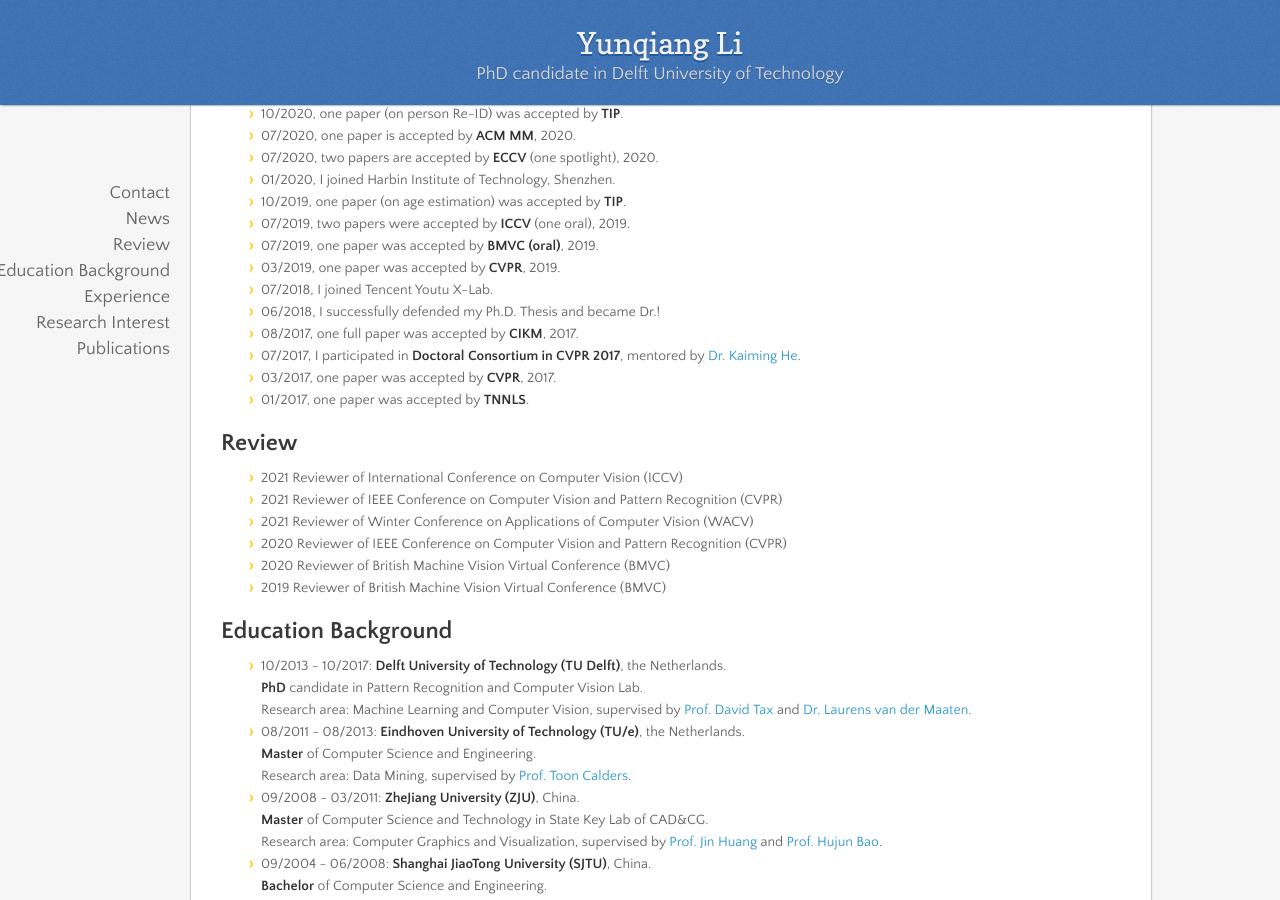
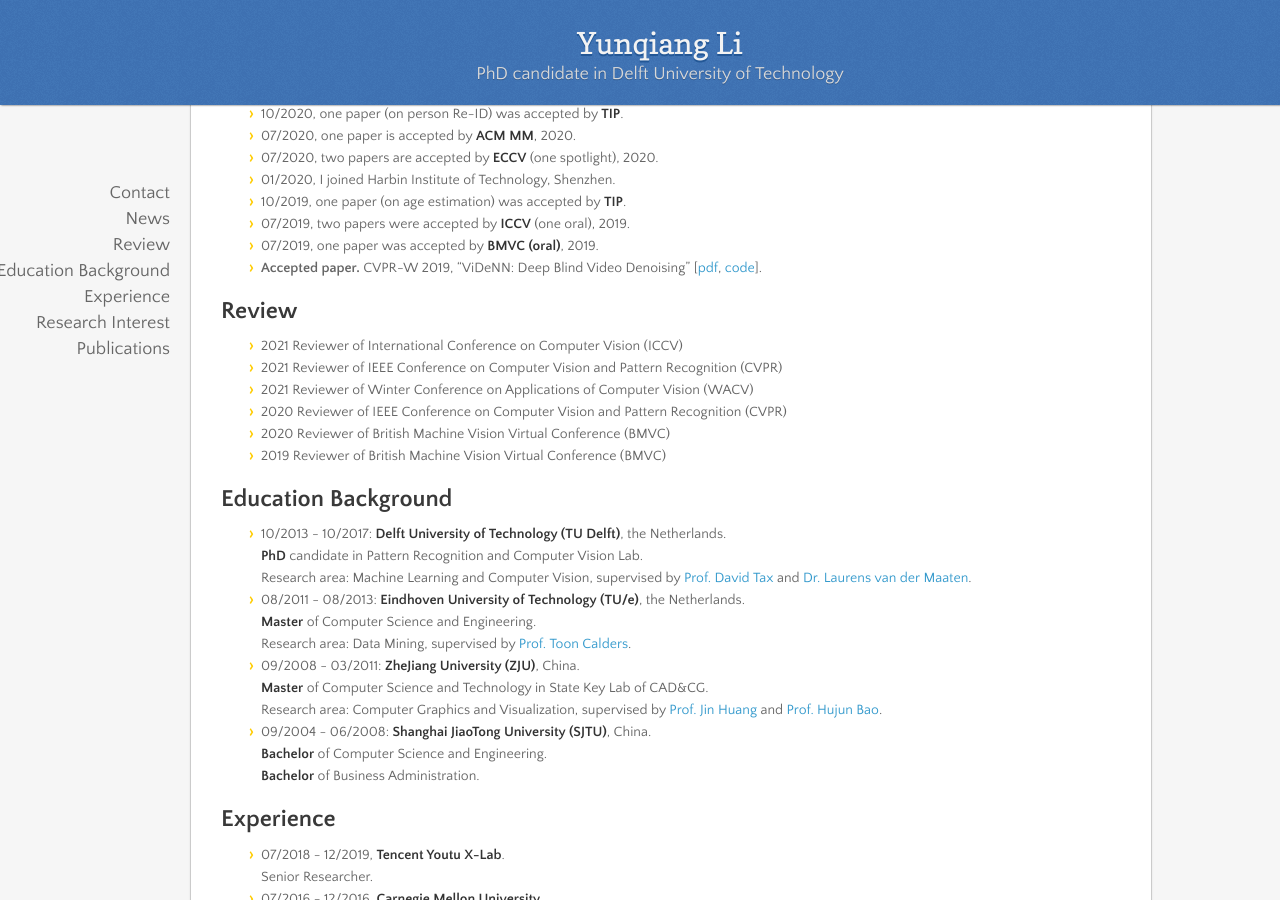
Before and after one commit to liyunqianggyn/liyunqianggyn.github.io, a Jekyll site: the page built from index.md, in a window 1280 px wide and 900 px high, scrolled down 635 px. Built offline with Jekyll 4.4.1, drawn with Linux system fonts in a browser that asks for light colours; nearby versions of some CDN libraries; our own code applies the rules of GitHub Pages for plain Markdown files.

Commit message:
Update index.md

```diff
--- a/index.md
+++ b/index.md
@@ -21,13 +21,7 @@ Delft University of Technology
 * 10/2019, one paper (on age estimation) was accepted by __TIP__.
 * 07/2019, two papers were accepted by __ICCV__ (one oral), 2019.
 * 07/2019, one paper was accepted by __BMVC (oral)__, 2019.
-* 03/2019, one paper was accepted by __CVPR__, 2019.
-* 07/2018, I joined Tencent Youtu X-Lab.
-* 06/2018, I successfully defended my Ph.D. Thesis and became Dr.!
-* 08/2017, one full paper was accepted by __CIKM__, 2017.
-* 07/2017, I participated in __Doctoral Consortium in CVPR 2017__, mentored by [Dr. Kaiming He](http://kaiminghe.com/).
-* 03/2017, one paper was accepted by __CVPR__, 2017.
-* 01/2017, one paper was accepted by __TNNLS__.
+- <b>Accepted paper.</b> CVPR-W 2019, "ViDeNN: Deep Blind Video Denoising" [<a href="pub/clausCVPRW19videoDenoise.pdf">pdf</a>, <a href="https://github.com/clausmichele/ViDeNN">code</a>].<br/>
 
 
 ## Review
```
